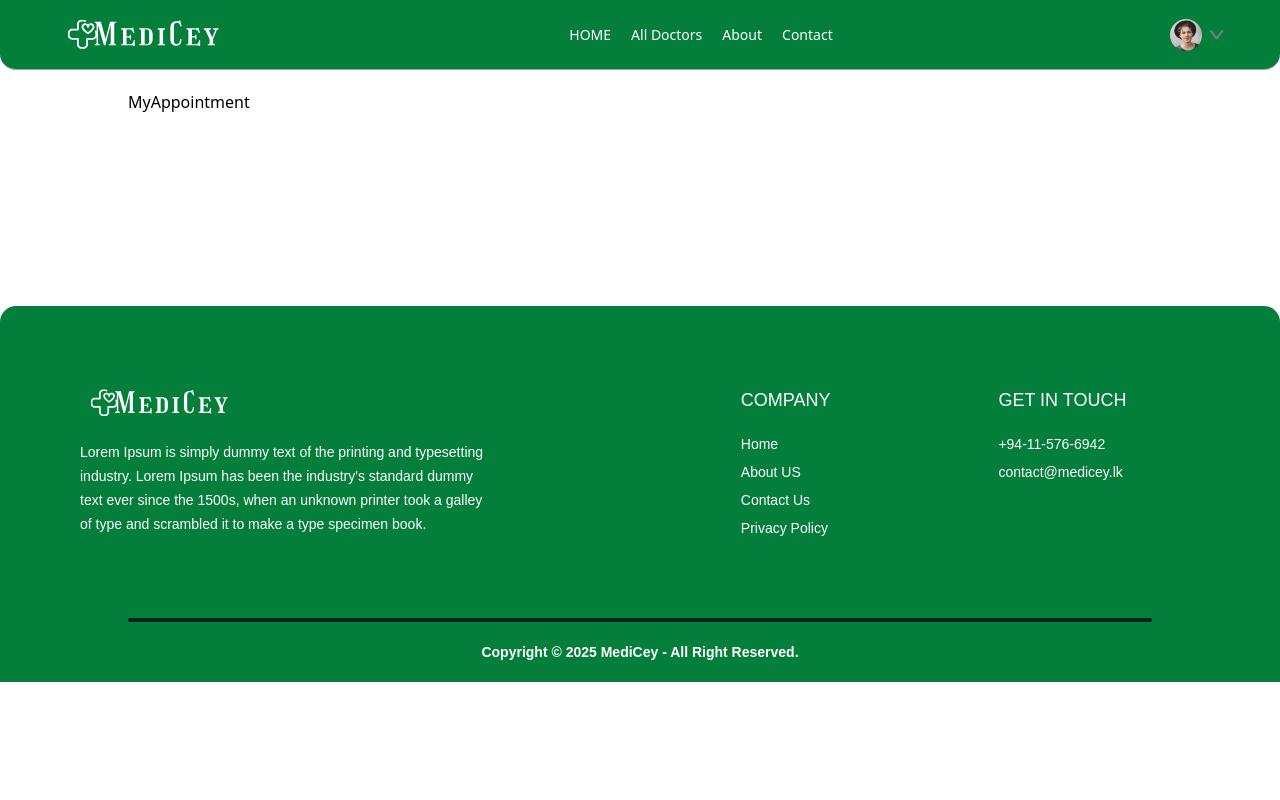
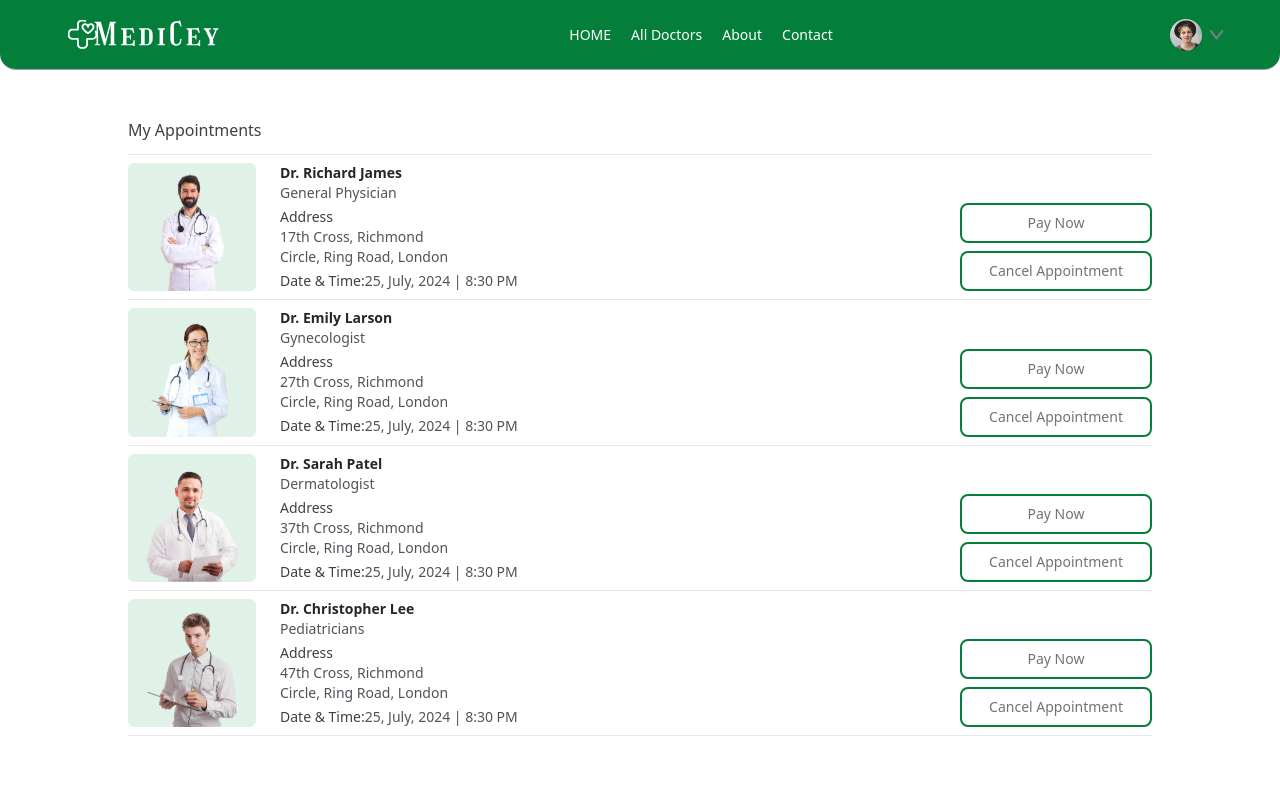
Before and after one commit to raslanrizvi/doctor-booking-mern, a React (Vite) app in the folder frontend/: page /my-appointments in a window 1280 px wide. Shown: the top 800 px of the page. Built offline with nearby package versions, Linux system fonts and the light colour scheme.

Commit message:
Completed My Appointments

```diff
--- a/frontend/src/pages/MyAppointment.jsx
+++ b/frontend/src/pages/MyAppointment.jsx
@@ -1,7 +1,54 @@
-import React from "react"
+import React, { useContext } from "react"
+import { AppContext } from "../context/AppContext"
 
 const MyAppointment = () => {
-  return <div>MyAppointment</div>
+  const { doctors } = useContext(AppContext)
+
+  return (
+    <div>
+      <p className='pb-3 mt-12 font-medium text-zinc-700 border-b'>
+        My Appointments
+      </p>
+      <div>
+        {doctors.slice(0, 4).map((item, index) => (
+          <div
+            className='grid grid-cols-[1fr_2fr] gap-4 sm:flex sm:gap-6 py-2 border-b'
+            key={index}
+          >
+            <div>
+              <img
+                className='w-32 bg-[#e0f1e7] rounded-md'
+                src={item.image}
+                alt=''
+              />
+            </div>
+            <div className='flex-1 text-sm text-zinc-600'>
+              <p className='text-neutral-800 font-semibold'>{item.name}</p>
+              <p>{item.speciality}</p>
+              <p className='text-zinc-700 font-medium mt-1'>Address</p>
+              <p className='text-sm'>{item.address.line1}</p>
+              <p className='text-sm'>{item.address.line2}</p>
+              <p className='text-sm mt-1'>
+                <span className='text-sm text-neutral-700 font-medium'>
+                  Date & Time:
+                </span>
+                25, July, 2024 | 8:30 PM
+              </p>
+            </div>
+            <div></div>
+            <div className='flex flex-col gap-2 justify-end font-medium'>
+              <button className='text-sm text-stone-500 text-center sm:min-w-48 py-2 border-2 border-navFot rounded-lg hover:bg-navFot hover:text-white hover:shadow-md transition-all duration-300'>
+                Pay Now
+              </button>
+              <button className='text-sm text-stone-500 text-center sm:min-w-48 py-2 border-2 border-navFot rounded-lg hover:bg-red-600 hover:text-white hover:border-red-600 hover:shadow-md transition-all duration-300'>
+                Cancel Appointment
+              </button>
+            </div>
+          </div>
+        ))}
+      </div>
+    </div>
+  )
 }
 
 export default MyAppointment
```
